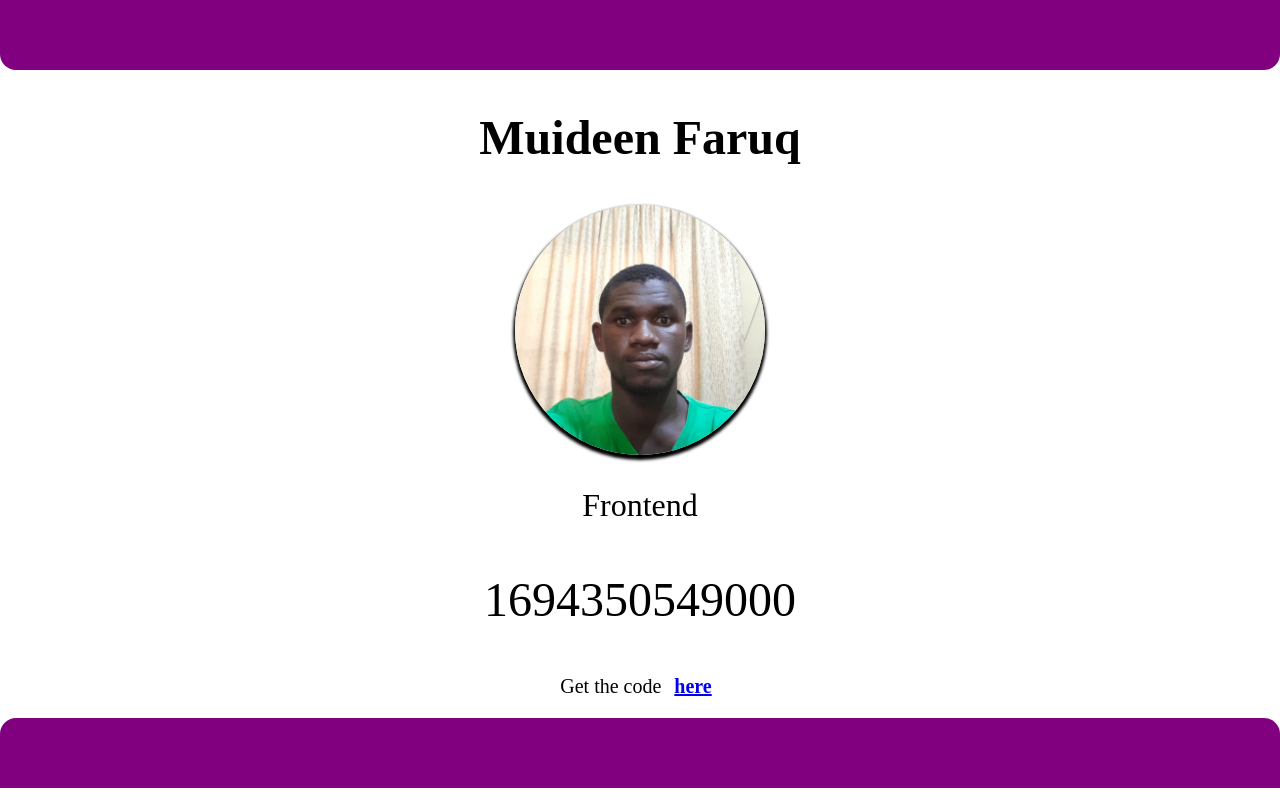
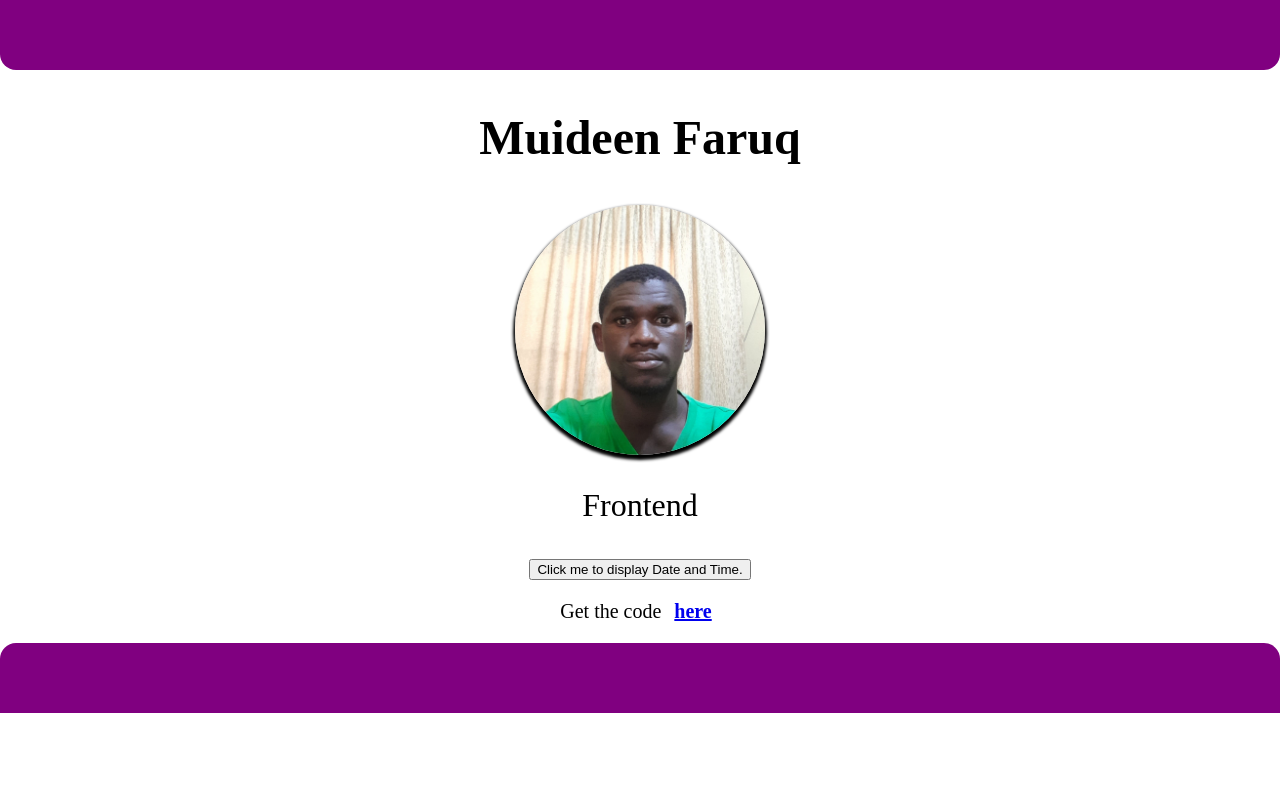
Before and after one commit to Fizzydc/hng-zuri, a plain HTML site: page index.html in a window 1280 px wide. Drawn offline with Linux system fonts and the light colour scheme.

Commit message:
some changes

```diff
--- a/index.html
+++ b/index.html
@@ -24,9 +24,10 @@
   </div>
 
   <div class="date">
-    <p id="today" data-testid="currentDayOfTheWeek">today</p>
-    <p id="utc" data-testid="currentUTCTime"></p>
+    <button type="button" onclick="document.getElementById('Date').innerHTML = date()">Click me to display Date and Time.</button>
   </div>
+
+   <p id="demo"></p>
 
 
   <p>Get the code <a data data-testid="githubURL" href="https://github.com/python-fuse/zuri_task_one">here</a></p>
```
